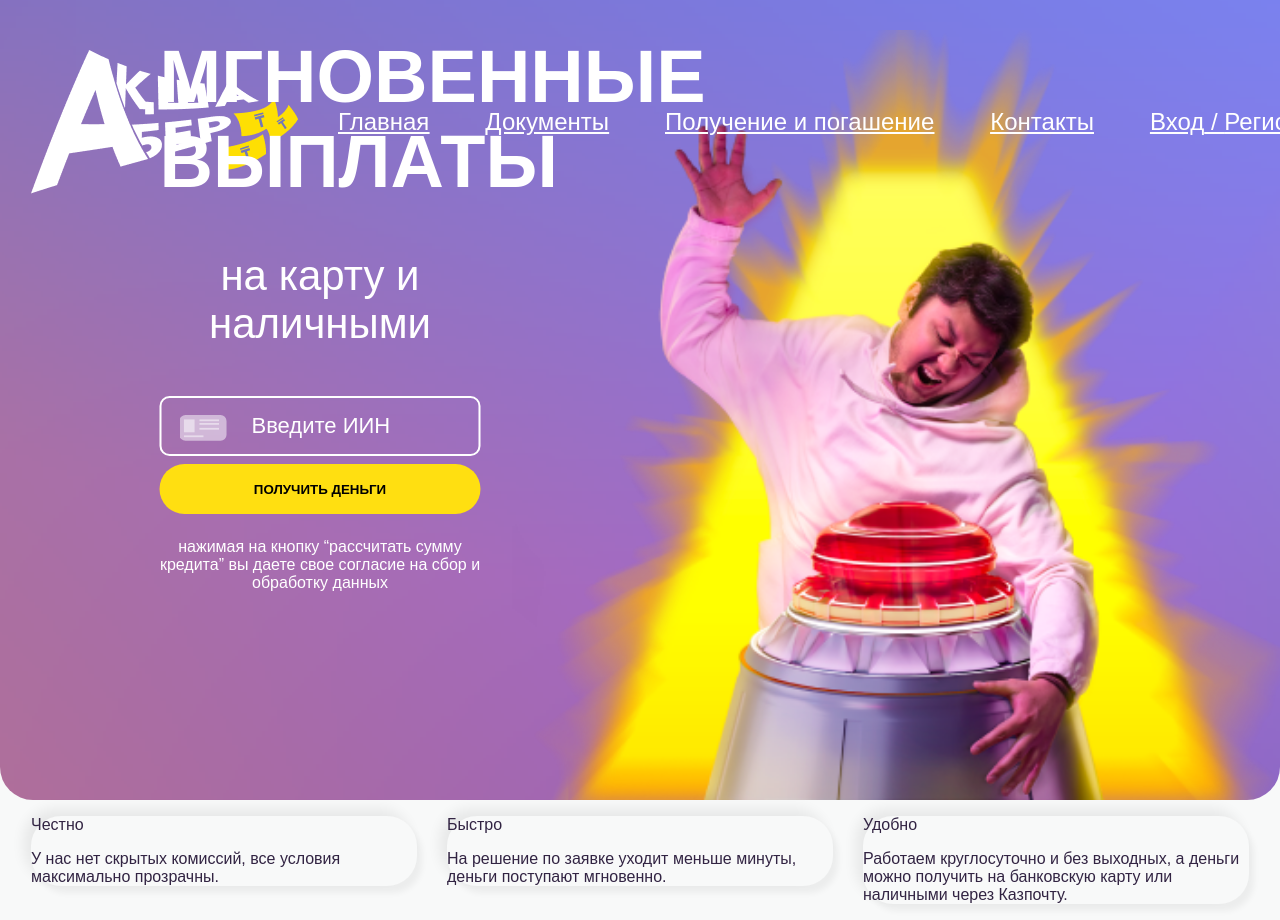
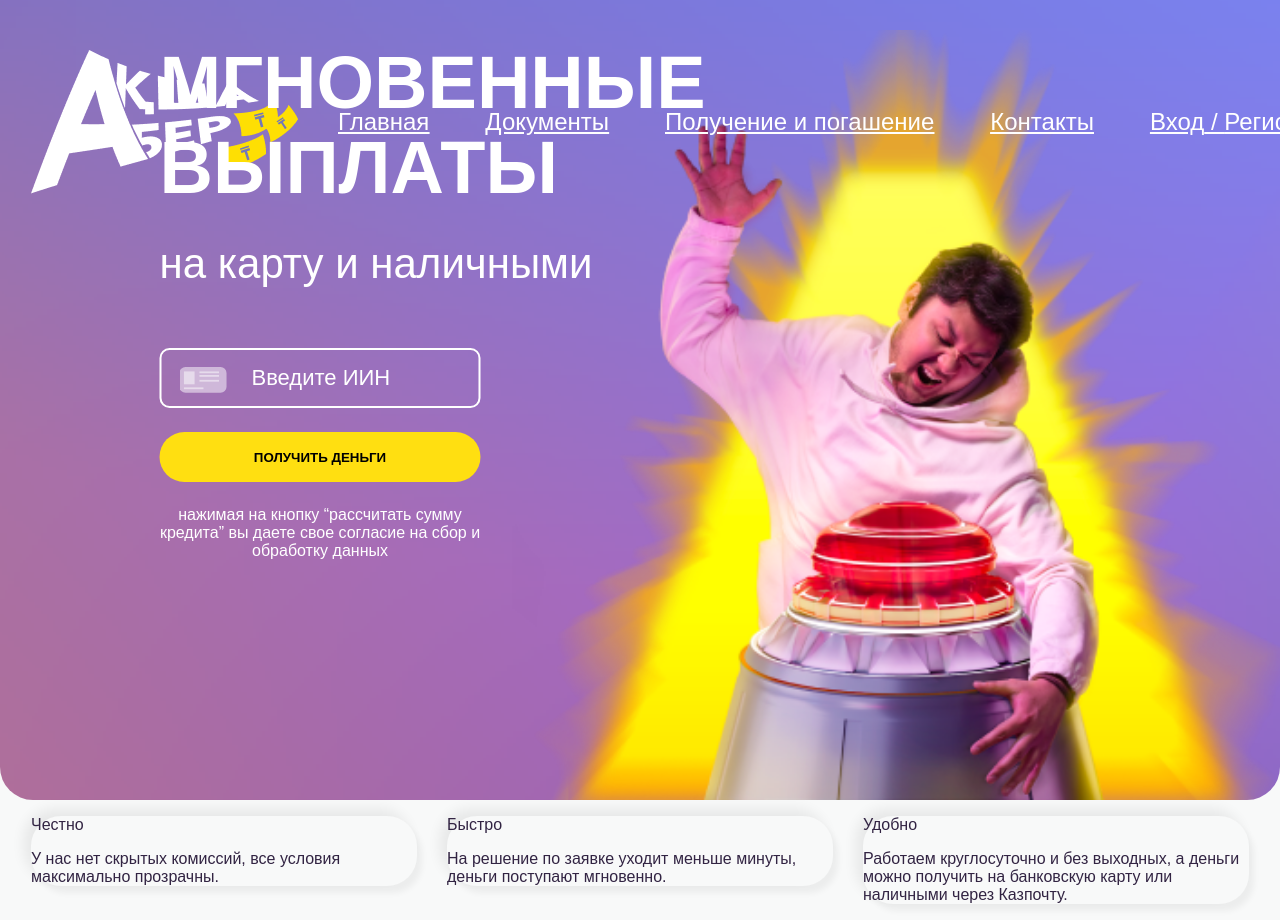
Before and after one commit to nmibragimov7/aqsha-ber, a Nuxt app: page / in a window 1280 px wide. Shown: the top 920 px of the page. Built offline with nearby package versions, Linux system fonts and the light colour scheme.

Commit message:
fix base styles

```diff
--- a/assets/styles/style.scss
+++ b/assets/styles/style.scss
@@ -33,16 +33,6 @@ body {
   margin-right: auto;
   margin-left: auto;
   max-width: 371px;
-}
-@media (min-width: 768px) {
-  .container {
-    max-width: 750px;
-  }
-}
-@media (min-width: 992px) {
-  .container {
-    max-width: 970px;
-  }
 }
 @media (min-width: 1200px) {
   .container {
@@ -2241,6 +2231,10 @@ body {
   }
 }
 
+.m-0 {
+  margin: 0 !important;
+}
+
 .mt-0,
 .my-0 {
   margin-top: 0 !important;
--- a/components/common/Promo/Promo.vue
+++ b/components/common/Promo/Promo.vue
@@ -1,13 +1,13 @@
 <template>
   <div class='promo'>
-    <p class='promo__title m-0 mb-5'>мгновенные выплаты</p>
-    <p class='promo__description m-0 mb-5'>на карту и наличными</p>
-    <BaseInput class='mb-2'
+    <p class='promo__title'>мгновенные выплаты</p>
+    <p class='promo__description'>на карту и наличными</p>
+    <BaseInput class='mb-4'
                placeholder='Введите ИИН'
                icon='document'
                classes='header'/>
-    <BaseButton classes='mb-2'>ПОЛУЧИТЬ ДЕНЬГИ</BaseButton>
-    <p class='m-0 mb-2'>нажимая на кнопку “рассчитать сумму кредита”
+    <BaseButton classes='mb-4'>ПОЛУЧИТЬ ДЕНЬГИ</BaseButton>
+    <p class='m-0'>нажимая на кнопку “рассчитать сумму кредита”
       вы даете свое согласие на сбор и обработку данных</p>
   </div>
 </template>
@@ -41,13 +41,16 @@ export default {
     font-size: 74px;
     font-weight: 800;
     text-transform: uppercase;
+    margin: 0 0 30px;
   }
   &__description {
     font-size: 42px;
     font-weight: 300;
+    white-space: nowrap;
+    margin: 0 0 60px;
   }
   @media (min-width: 900px) {
-    bottom: 20%;
+    bottom: 25%;
     left: 25%;
     backdrop-filter: none;
     background: inherit;
--- a/components/layout/Header/Header.vue
+++ b/components/layout/Header/Header.vue
@@ -2,7 +2,6 @@
   <div class='header'>
     <div class='container'>
       <img class='header__logo' src='~/assets/images/logo.png' alt='Logo'/>
-
       <div class='header__bars'></div>
       <div class='header__item'>
         <img class='header__logo--large' src='~/assets/images/logo-large.png' alt='Logo'/>
--- a/layouts/index.vue
+++ b/layouts/index.vue
@@ -24,13 +24,12 @@ export default {
 .promo {
   &__wrap {
     background-image: url("assets/images/header-background2.png"), url("assets/images/header-background.png");
-    background-position: 50% 31.5%, center;
+    background-position: 50% 34.5%, center;
     background-repeat: no-repeat, no-repeat;
     background-size: auto, 100%;
     height: 100vh;
     padding: 15px 0;
     border-radius: 0 0 33px 33px;
-
     @media (min-width: 900px) {
       background-repeat: no-repeat, no-repeat;
       background-position: 100% bottom, center;
--- a/pages/index.vue
+++ b/pages/index.vue
@@ -2,8 +2,7 @@
   <div class='row '>
     <template v-for='(card, index) in cards'>
       <div :key='index' class='col-12 col-lg-4'>
-        <Card
-              classes='block'>
+        <Card>
           <p>{{card.title}}</p>
           <p>{{card.description}}</p>
         </Card>
@@ -27,9 +26,5 @@ export default {
 </script>
 
 <style lang='scss' scoped>
-//.block {
-//  display: flex;
-//  flex-direction: column;
-//  align-items: center;
-//}
+
 </style>
```
